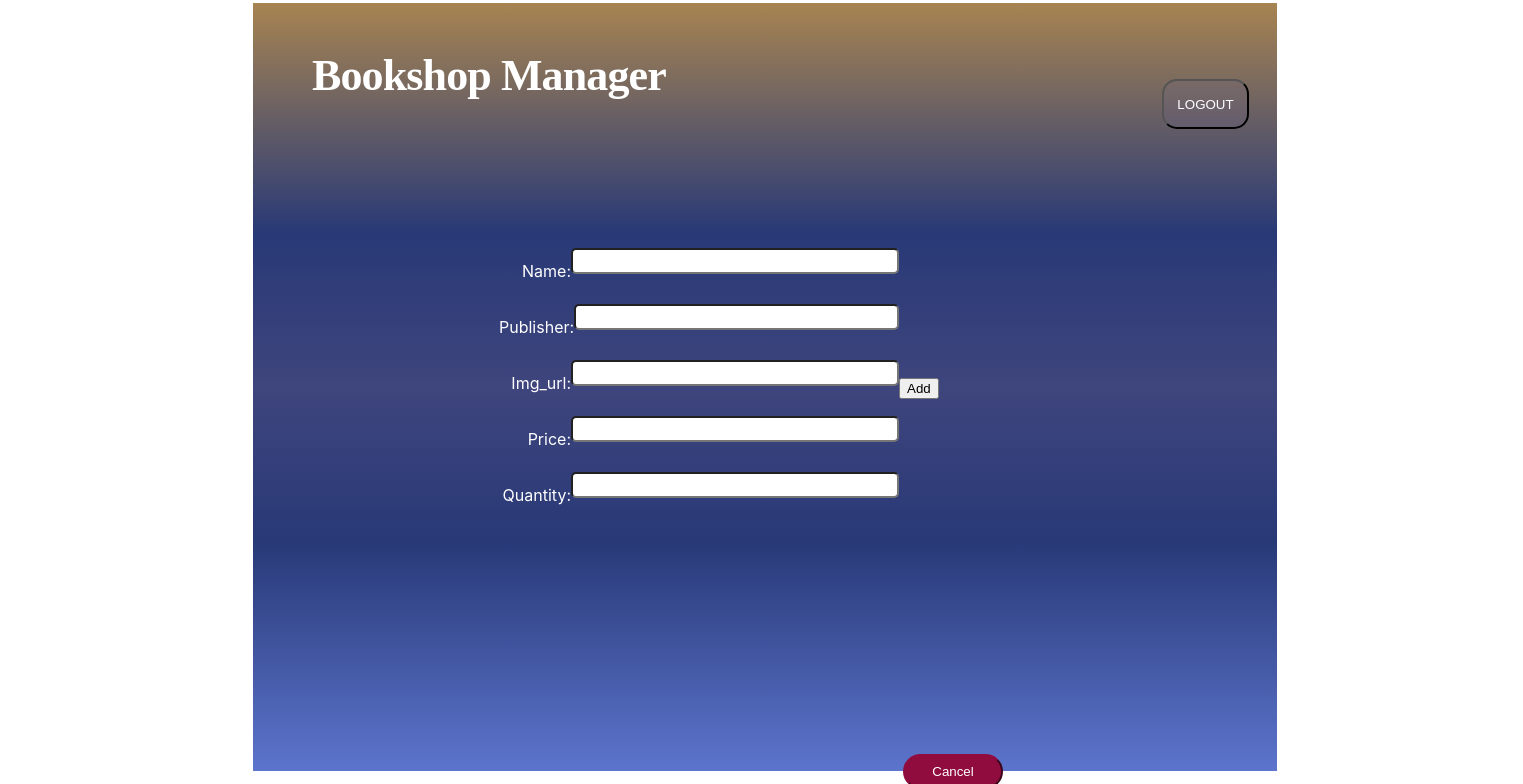
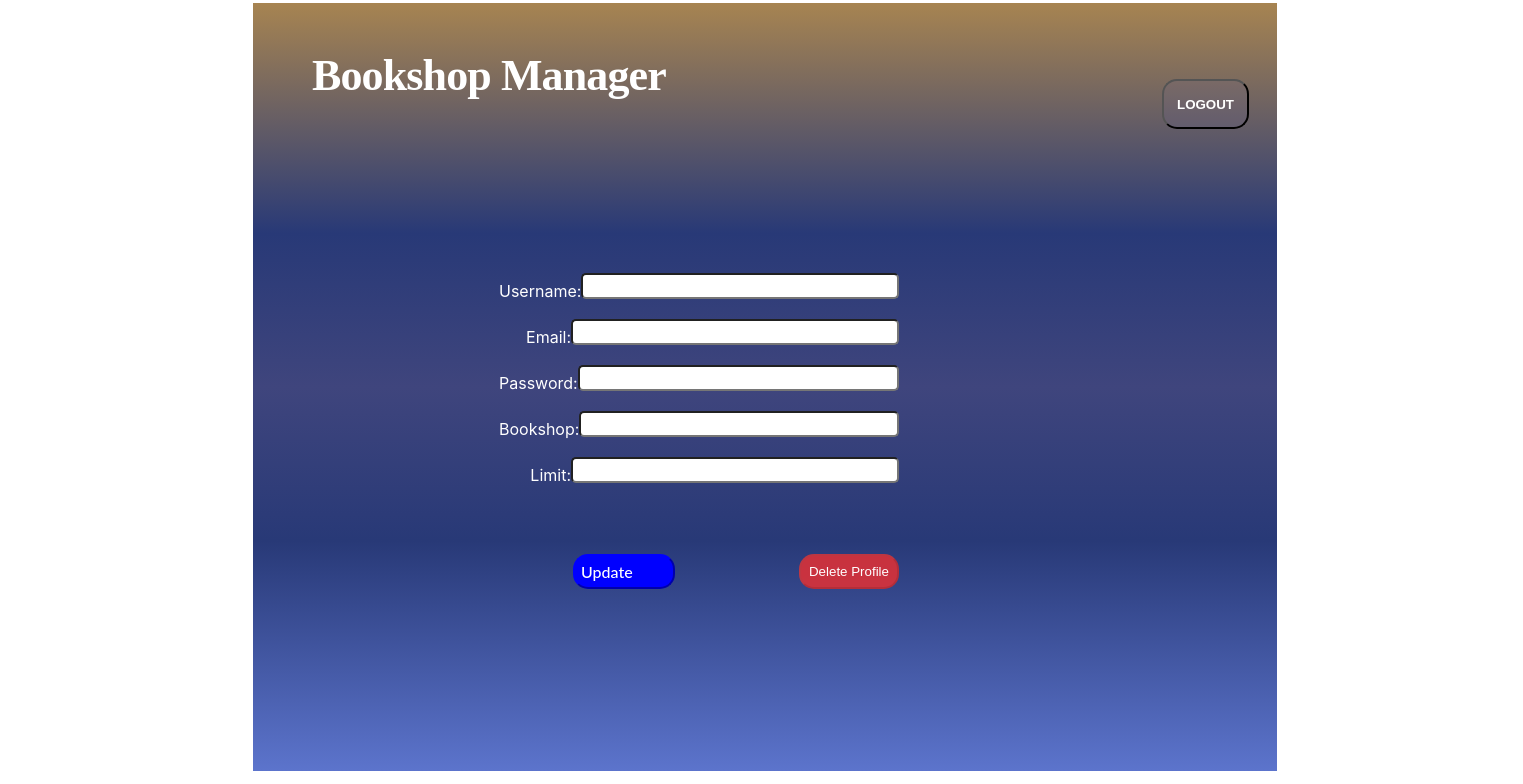
Before and after one commit to munteanurazvanandrei/Bookshop-Management-App, a React (Create React App) app in the folder client/: page / in a window 1280 px wide. Shown: the top 784 px of the page, 1523 px wide, since content can reach past the window. Built offline with nearby package versions, Linux system fonts and the light colour scheme.

Commit message:
BMA-20  Added update and delete profile buttons

```diff
--- a/client/src/AddOrEdit/EditManagerProfile.js
+++ b/client/src/AddOrEdit/EditManagerProfile.js
@@ -38,29 +38,29 @@ export default function EditManagerProfile() {
       <div className="form">
         <form>
           <label>
-            Name: <input type="text" name="name" onChange={handleChange} />
+            Username: <input type="text" name="name" onChange={handleChange} />
           </label>
           <label>
-            Publisher:{" "}
-            <input type="text" name="publisher" onChange={handleChange} />
+            Email:{" "}
+            <input type="email" name="email" onChange={handleChange} />
           </label>
           <label>
-            Img_url:{" "}
-            <input type="text" name="img_url" onChange={handleChange} />
+            Password:{" "}
+            <input type="password" name="pass" onChange={handleChange} />
           </label>
           <label>
-            Price: <input type="number" name="price" onChange={handleChange} />
+          Bookshop: <input type="text" name="name" onChange={handleChange} />
           </label>
           <label>
-            Quantity:{" "}
-            <input type="number" name="quantity" onChange={handleChange} />
+           Limit:{" "}
+            <input type="number" name="number" onChange={handleChange} />
           </label>
         </form>
         <button type="add" onClick={handleSubmit} className="add">
-          Add
+          Update
         </button>
         <button type="cancel" onClick={handleClick} className="cancel">
-          Cancel
+          Delete Profile
         </button>
       </div>
     </div>
--- a/client/src/AddOrEdit/addOrEdit.css
+++ b/client/src/AddOrEdit/addOrEdit.css
@@ -19,11 +19,11 @@
 
 .form {
   position: absolute;
-  width: 60%;
+  width: 100%;
   height: 60%;
   left: 246px;
   top: 105px;
-  /* background-color: #c70039; */
+  line-height: 36px;
   align-items: center;
   padding-top: 50px;
   display: flex;
@@ -33,6 +33,7 @@ input {
   height: 20px;
   border-radius: 5px;
   line-height: 46px;
+  line-height: 26px;
 }
 
 label {
@@ -42,7 +43,7 @@ label {
   justify-content: flex-end;
   text-align: right;
   width: 400px;
-  line-height: 46px;
+
   margin-bottom: 10px;
 }
 
@@ -68,7 +69,7 @@ label {
 }
 .btn {
   /* Rectangle 6 */
-
+  font-weight: 700;
   position: absolute;
   width: 87px;
   height: 50px;
@@ -85,12 +86,34 @@ label {
   position: absolute;
   width: 100px;
   height: 35px;
-    left: 404px;
-    top: 646px;
+  left: 300px;
+  top: 446px;
   color: #ffffff;
-    background: #900c3f;
-    border-radius: 30px;
-    border-color: #900c3f;
+  border-radius: 15px;
+  background: rgba(238, 48, 48, 0.808);
+  border-color: rgba(15, 15, 15, 0.1);
+}
+
+.add {
+  text-align: center;
+  border-radius: 15px;
+  background-color: blue;
+  border-color: blue;
+  position: absolute;
+  width: 102px;
+  height: 35px;
+  left: 74px;
+  top: 446px;
+
+  font-family: "Lato";
+  font-style: normal;
+  font-weight: 500;
+  font-size: 16px;
+  line-height: 19px;
+  display: flex;
+  align-items: center;
+
+  color: #ffffff;
 }
 .add-or-edit div p {
   color: beige;
```
Lines whose indentation alone changed are shown as unchanged.
